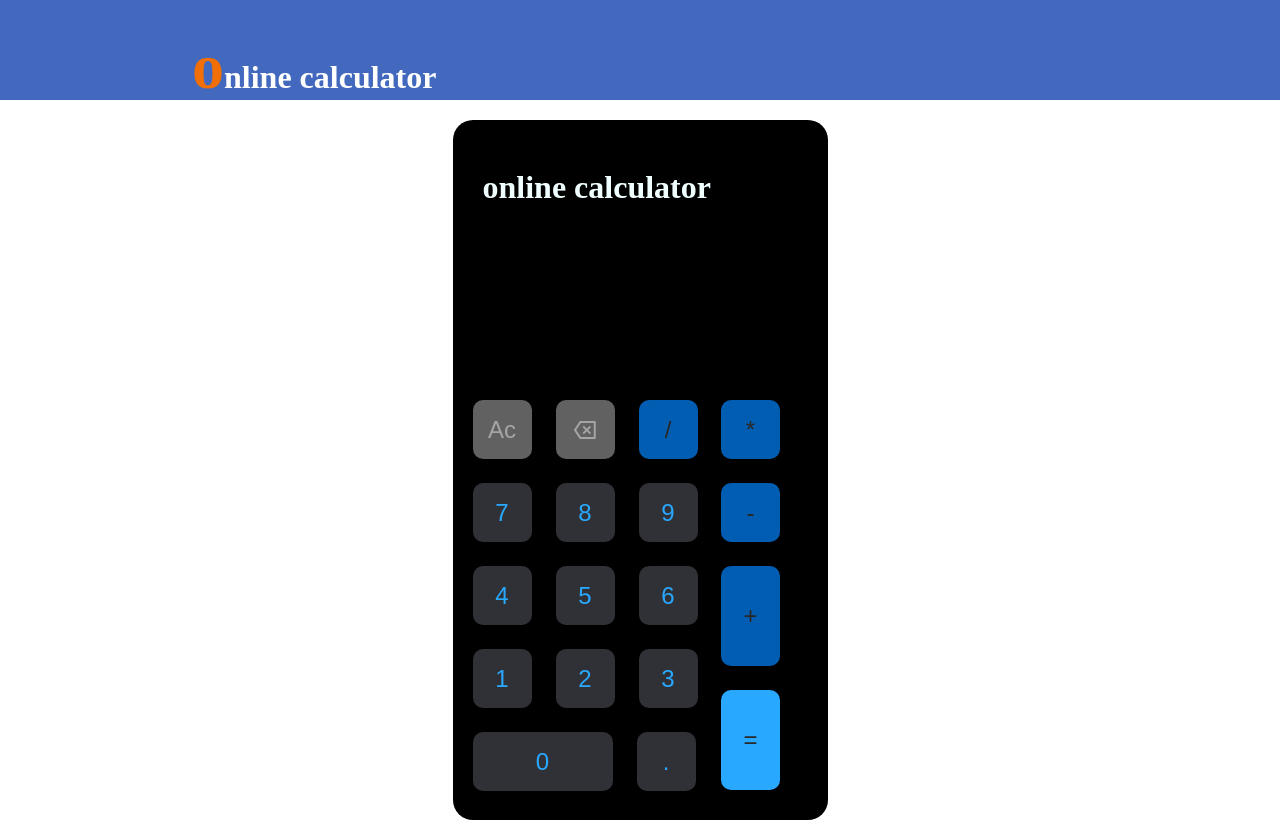
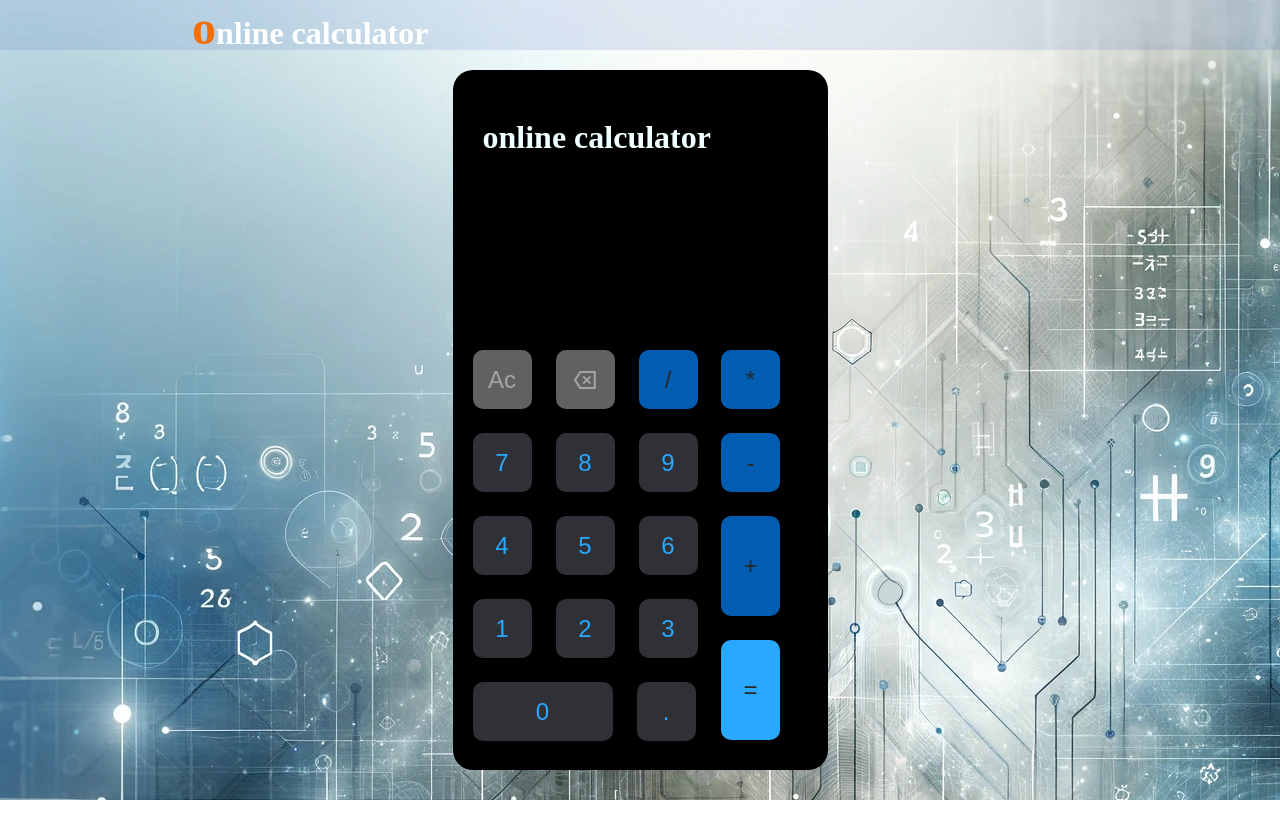
Before and after one commit to ZadBabaei/Jscalculator, a plain HTML site: page index.html in a window 1280 px wide. Drawn offline with Linux system fonts and the light colour scheme.

Commit message:
did the Js part

```diff
--- a/style.css
+++ b/style.css
@@ -2,17 +2,19 @@ body, h1{
     margin: 0;
     padding: 0;
 }
-
+body{
+    background-image: url(./Asset/DALL·E\ 2024-03-14\ 21.28.43\ -\ Create\ a\ wide\ image\ that\ serves\ as\ a\ background\ for\ a\ website\ featuring\ an\ online\ calculator.\ The\ background\ should\ evoke\ a\ sense\ of\ technology\ and\ pr.webp);
+}
 .nav{
     padding-left: 15%;
     margin-top: 0;
-    background-color: rgb(66, 105, 189);
-    height:70px;
+    background-color: rgba(66, 105, 189, 0.151);
+    height:50px;
     color: rgb(255, 255, 255);
-    padding-top: 30px;
+    /* padding-top: 2px; */
 }
 h1 span{
-    font-size: 4rem;
+    font-size: 3rem;
     color: rgb(241, 111, 5);
 }
 .container{
```
Also changed, not shown: Asset/DALL·E 2024-03-14 21.28.43 - Create a wide image that serves as a background for a website featuring an online calculator. The background should evoke a sense of technology and pr.webp (added).
